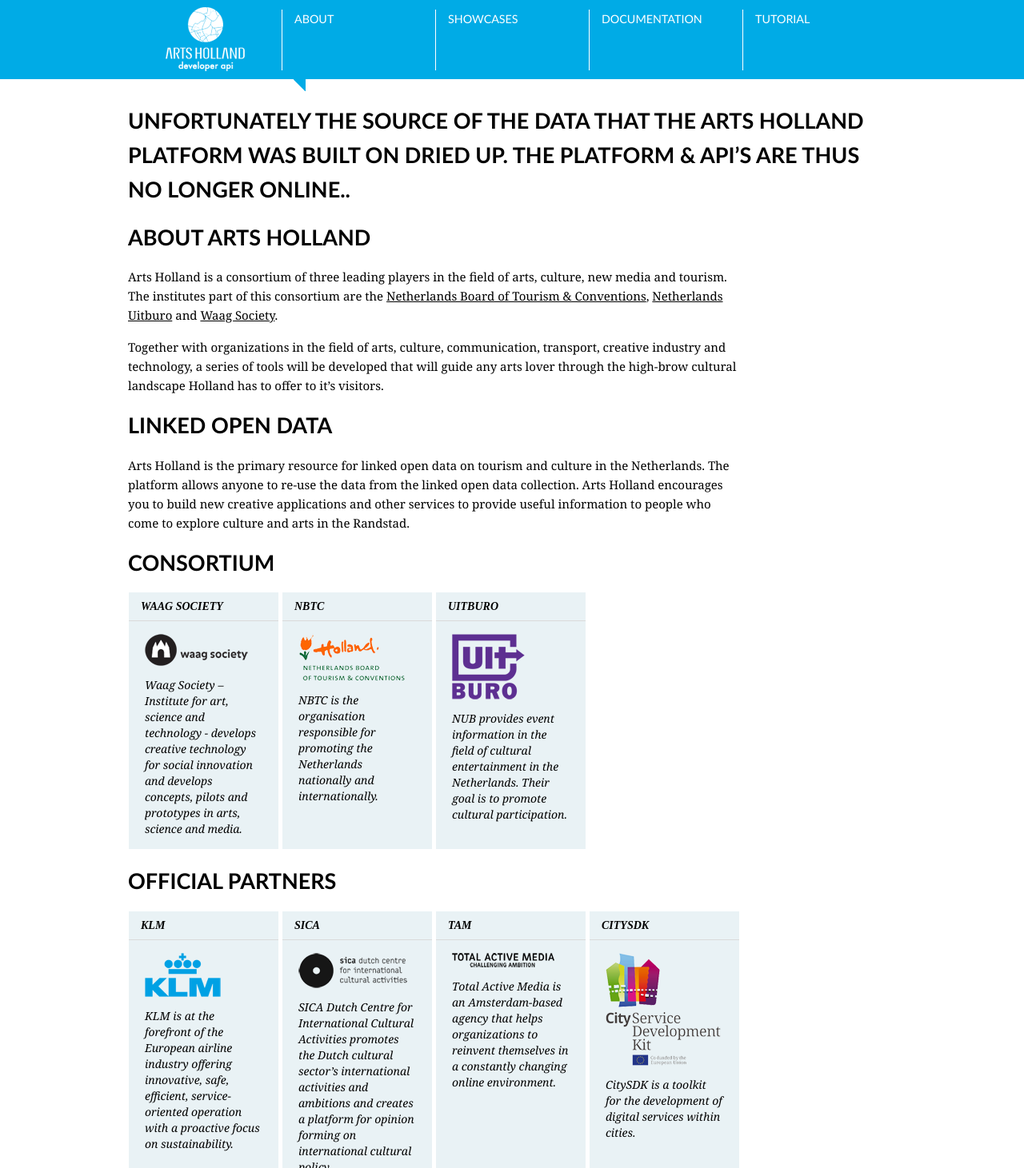
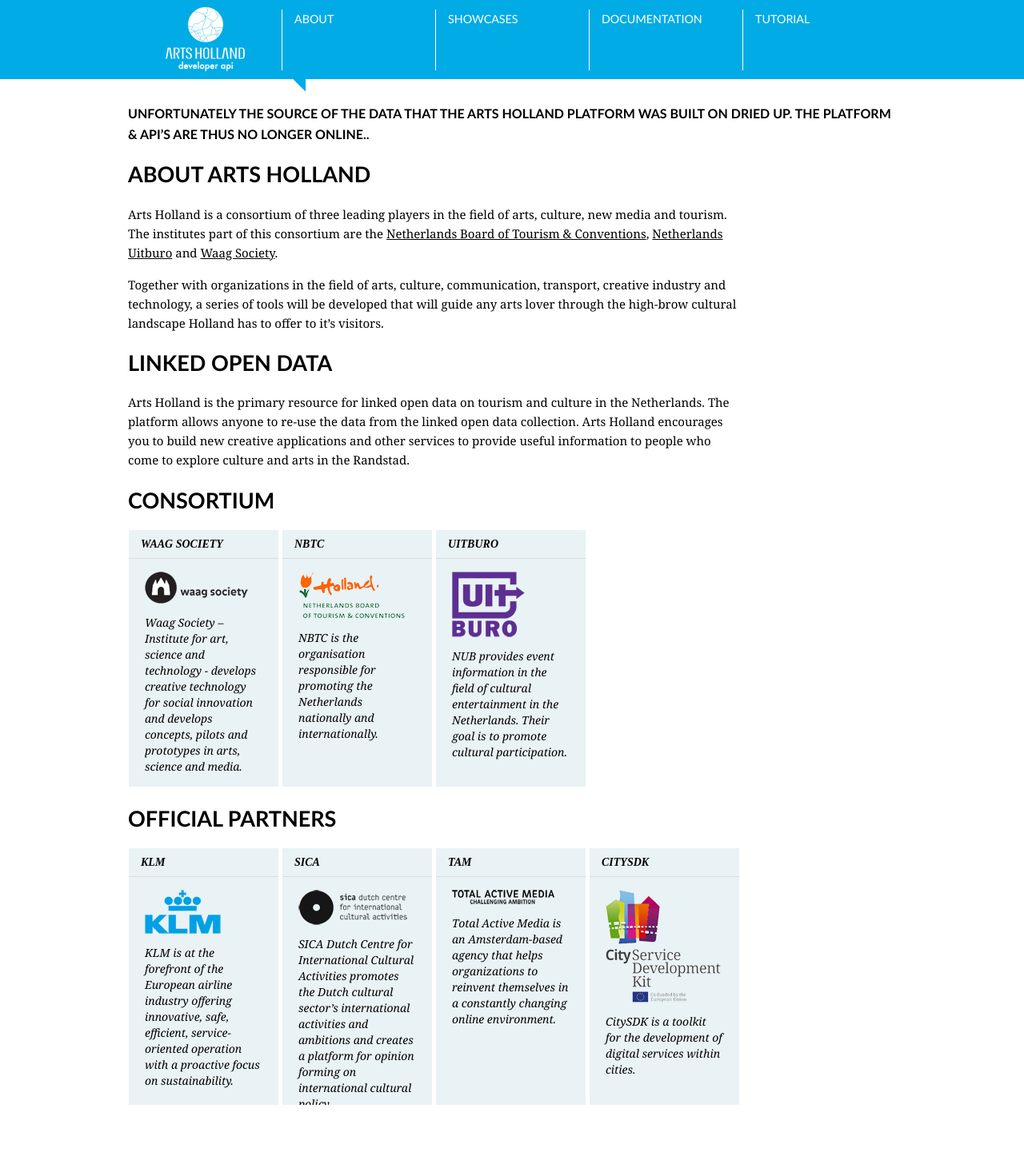
Before and after one commit to waagsociety/artsholland-dev, a Jekyll site: the page built from about/index.markdown, in a window 1280 px wide. Shown: the whole page at 80% size. Built offline with Jekyll 4.4.1, drawn with Linux system fonts in a browser that asks for light colours; Markdown is read by kramdown in place of the engine named in the settings; after the commit the page ends 1382 px from its top, so only the background shows below that.

```diff
--- a/about/index.markdown
+++ b/about/index.markdown
@@ -5,7 +5,7 @@ active: about
 ---
 
 
-# Unfortunately the source of the data that the Arts Holland platform was built on dried up. The platform & API's are thus no longer online..
+### Unfortunately the source of the data that the Arts Holland platform was built on dried up. The platform & API's are thus no longer online..
 
 
 # About Arts Holland
```
